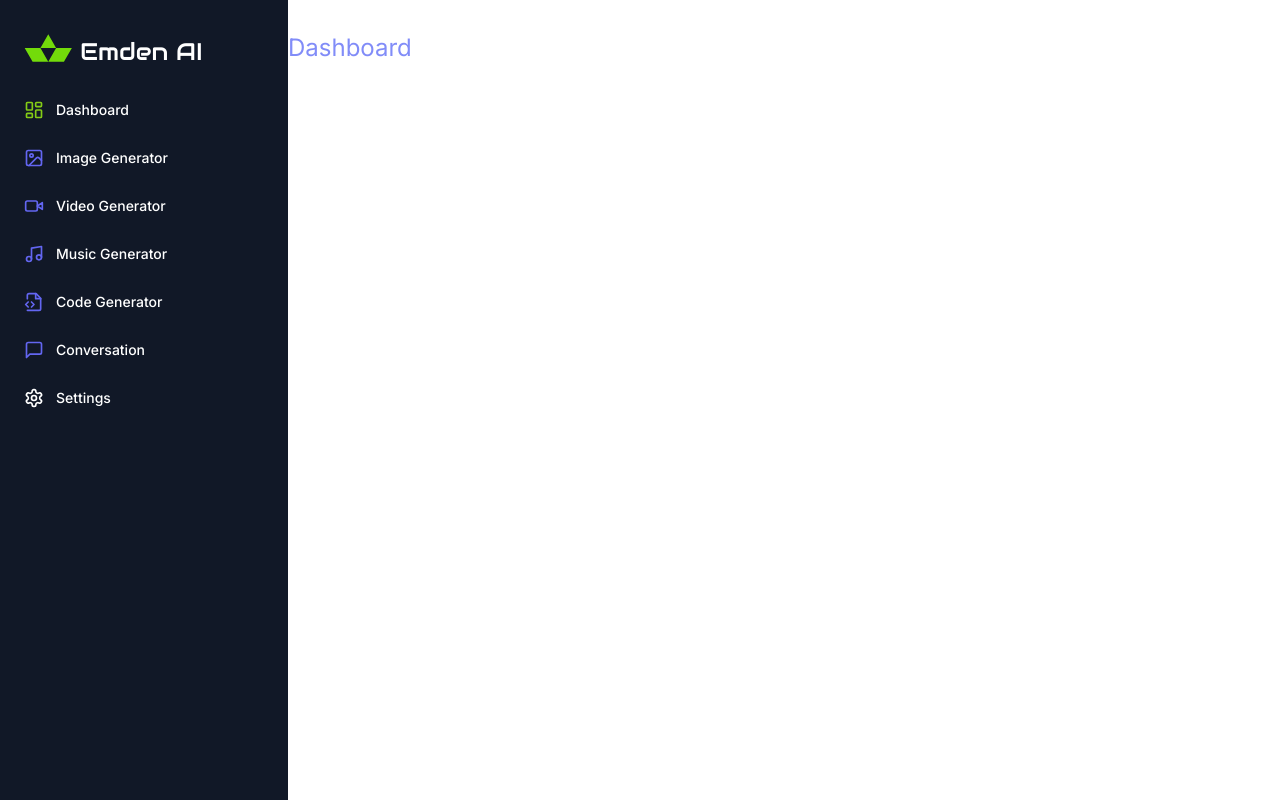
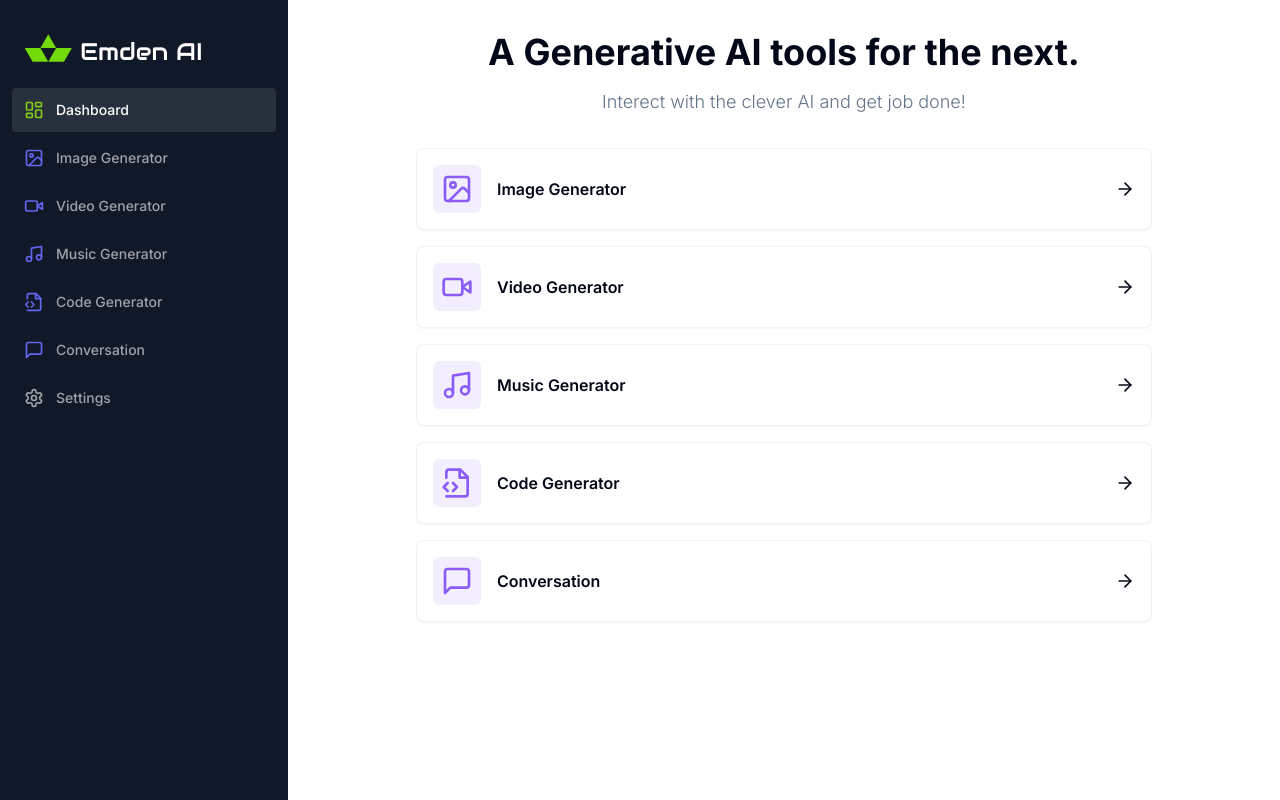
Before and after one commit to joy-ahmed/emden-ai, a Next.js app: page /dashboard in a window 1280 px wide. Built offline with nearby package versions, Linux system fonts and the light colour scheme.

Commit message:
dashboard page covered

```diff
--- a/app/(dashboard)/(routes)/dashboard/page.tsx
+++ b/app/(dashboard)/(routes)/dashboard/page.tsx
@@ -1,7 +1,87 @@
-export default function Home() {
+"use client";
+
+import {
+  ArrowRight,
+  FileCode2,
+  Image,
+  MessageSquare,
+  Music,
+  Video,
+} from "lucide-react";
+import React from "react";
+import { Card } from "@/components/ui/card";
+import { cn } from "@/lib/utils";
+import { useRouter } from "next/navigation";
+
+const tools = [
+  {
+    label: "Image Generator",
+    icon: Image,
+    color: "text-violet-500",
+    bgColor: "bg-violet-500/10",
+    href: "/image",
+  },
+  {
+    label: "Video Generator",
+    icon: Video,
+    color: "text-violet-500",
+    bgColor: "bg-violet-500/10",
+    href: "/video",
+  },
+  {
+    label: "Music Generator",
+    icon: Music,
+    color: "text-violet-500",
+    bgColor: "bg-violet-500/10",
+    href: "/music",
+  },
+  {
+    label: "Code Generator",
+    icon: FileCode2,
+    color: "text-violet-500",
+    bgColor: "bg-violet-500/10",
+    href: "/code",
+  },
+  {
+    label: "Conversation",
+    icon: MessageSquare,
+    color: "text-violet-500",
+    bgColor: "bg-violet-500/10",
+    href: "/conversation",
+  },
+];
+
+const DashboardPage = () => {
+  const router = useRouter();
   return (
     <div>
-      <h1 className="text-2xl text-indigo-400">Dashboard</h1>
+      <div className="mb-8 space-y-4">
+        <h2 className="text-2xl md:text-4xl font-bold text-center">
+          A Generative AI tools for the next.
+        </h2>
+        <p className="text-center text-muted-foreground font-light text-sm md:text-lg">
+          Interect with the clever AI and get job done!
+        </p>
+      </div>
+      <div className="px-4 md:px-20 lg:px-32 space-y-4">
+        {tools.map((tool) => (
+          <Card
+            onClick={() => router.push(tool.href)}
+            key={tool.href}
+            className="p-4 border-black/5 flex items-center justify-between hover:shadow-md transition cursor-pointer"
+          >
+            <div className="flex items-center gap-x-4">
+              <div className={cn("p-2 w-fit rounded-md", tool.bgColor)}>
+                <tool.icon className={cn("w-8 h-8", tool.color)} />
+              </div>
+              <div className="font-semibold">{tool.label}</div>
+            </div>
+            <ArrowRight className="w-5 h-5" />
+          </Card>
+        ))}
+      </div>
     </div>
   );
-}
+};
+
+export default DashboardPage;
--- a/components/Sidebar.tsx
+++ b/components/Sidebar.tsx
@@ -14,6 +14,7 @@
 import Image from "next/image";
 import Link from "next/link";
 import React from "react";
+import { usePathname } from "next/navigation";
 
 const audiowide = Audiowide({
   weight: "400",
@@ -65,6 +66,7 @@
 ];
 
 const Sidebar = () => {
+  const pathname = usePathname();
   return (
     <div className=" space-y-4 py-4 flex flex-col h-full bg-[#111827] text-white">
       <div className="px-3 py-2 flex-1">
@@ -79,7 +81,12 @@
             <Link
               href={route.href}
               key={route.href}
-              className="text-sm group flex p-3 w-full justify-start font-medium cursor-pointer hover:text-white hover:bg-white/10 rounded-sm transition"
+              className={cn(
+                "text-sm group flex p-3 w-full justify-start font-medium cursor-pointer hover:text-white hover:bg-white/10 rounded-sm transition",
+                pathname === route.href
+                  ? "text-white bg-white/10"
+                  : "text-zinc-400"
+              )}
             >
               <div className="flex items-center flex-1">
                 <route.icon className={cn("h-5 w-5 mr-3", route.color)} />
--- /dev/null
+++ b/components/ui/card.tsx
@@ -0,0 +1,79 @@
+import * as React from "react"
+
+import { cn } from "@/lib/utils"
+
+const Card = React.forwardRef<
+  HTMLDivElement,
+  React.HTMLAttributes<HTMLDivElement>
+>(({ className, ...props }, ref) => (
+  <div
+    ref={ref}
+    className={cn(
+      "rounded-lg border bg-card text-card-foreground shadow-sm",
+      className
+    )}
+    {...props}
+  />
+))
+Card.displayName = "Card"
+
+const CardHeader = React.forwardRef<
+  HTMLDivElement,
+  React.HTMLAttributes<HTMLDivElement>
+>(({ className, ...props }, ref) => (
+  <div
+    ref={ref}
+    className={cn("flex flex-col space-y-1.5 p-6", className)}
+    {...props}
+  />
+))
+CardHeader.displayName = "CardHeader"
+
+const CardTitle = React.forwardRef<
+  HTMLParagraphElement,
+  React.HTMLAttributes<HTMLHeadingElement>
+>(({ className, ...props }, ref) => (
+  <h3
+    ref={ref}
+    className={cn(
+      "text-2xl font-semibold leading-none tracking-tight",
+      className
+    )}
+    {...props}
+  />
+))
+CardTitle.displayName = "CardTitle"
+
+const CardDescription = React.forwardRef<
+  HTMLParagraphElement,
+  React.HTMLAttributes<HTMLParagraphElement>
+>(({ className, ...props }, ref) => (
+  <p
+    ref={ref}
+    className={cn("text-sm text-muted-foreground", className)}
+    {...props}
+  />
+))
+CardDescription.displayName = "CardDescription"
+
+const CardContent = React.forwardRef<
+  HTMLDivElement,
+  React.HTMLAttributes<HTMLDivElement>
+>(({ className, ...props }, ref) => (
+  <div ref={ref} className={cn("p-6 pt-0", className)} {...props} />
+))
+CardContent.displayName = "CardContent"
+
+const CardFooter = React.forwardRef<
+  HTMLDivElement,
+  React.HTMLAttributes<HTMLDivElement>
+>(({ className, ...props }, ref) => (
+  <div
+    ref={ref}
+    className={cn(" flex items-center p-6 pt-0", className)}
+    {...props}
+  />
+))
+CardFooter.displayName = "CardFooter"
+
+export { Card, CardHeader, CardFooter, CardTitle, CardDescription, CardContent }
```
